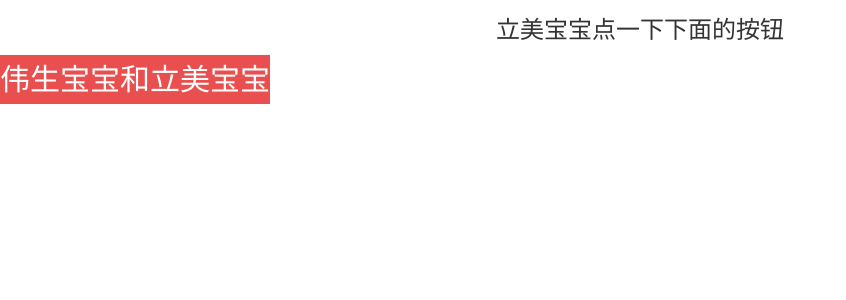
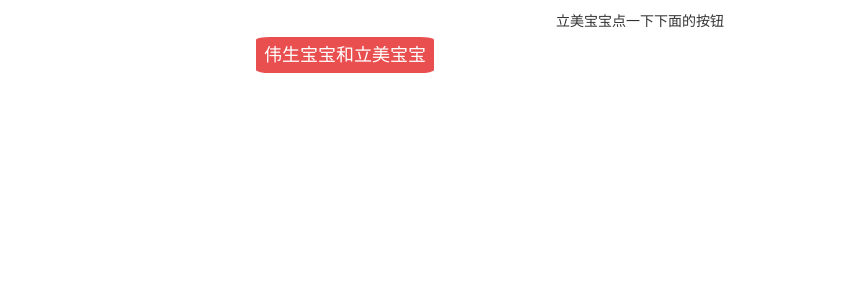
Before and after one commit to AsaZws/Duck-leg, a Jekyll site: the page built from index.html, in a window 1280 px wide. Shown: the top 300 px of the page, without its empty margins (0-846 px from the left). Built offline with Jekyll 4.4.1, drawn with Linux system fonts in a browser that asks for light colours.

Commit message:
继续优化

```diff
--- a/index.html
+++ b/index.html
@@ -8,7 +8,7 @@ title: Asa_Zhou
     margin: 0;
 }
 p {
-    font-size: 24px;
+    font-size: 14px;
     color: #333;
     text-align: center;
     margin: 10px auto;
@@ -17,11 +17,15 @@ a {
     text-decoration: none;
     color: #e94f4f;
 }
-.me a {
+.me {
     width: 60%;
     margin: 0 auto;
-    font-size: 30px;
-    padding: 8px 0;
+}
+.me a {
+    text-align: center;
+    font-size: 18px;
+    border-radius: 8%;
+    padding: 8px;
     color: #fff;
     background: #e94f4f;
 }
```
